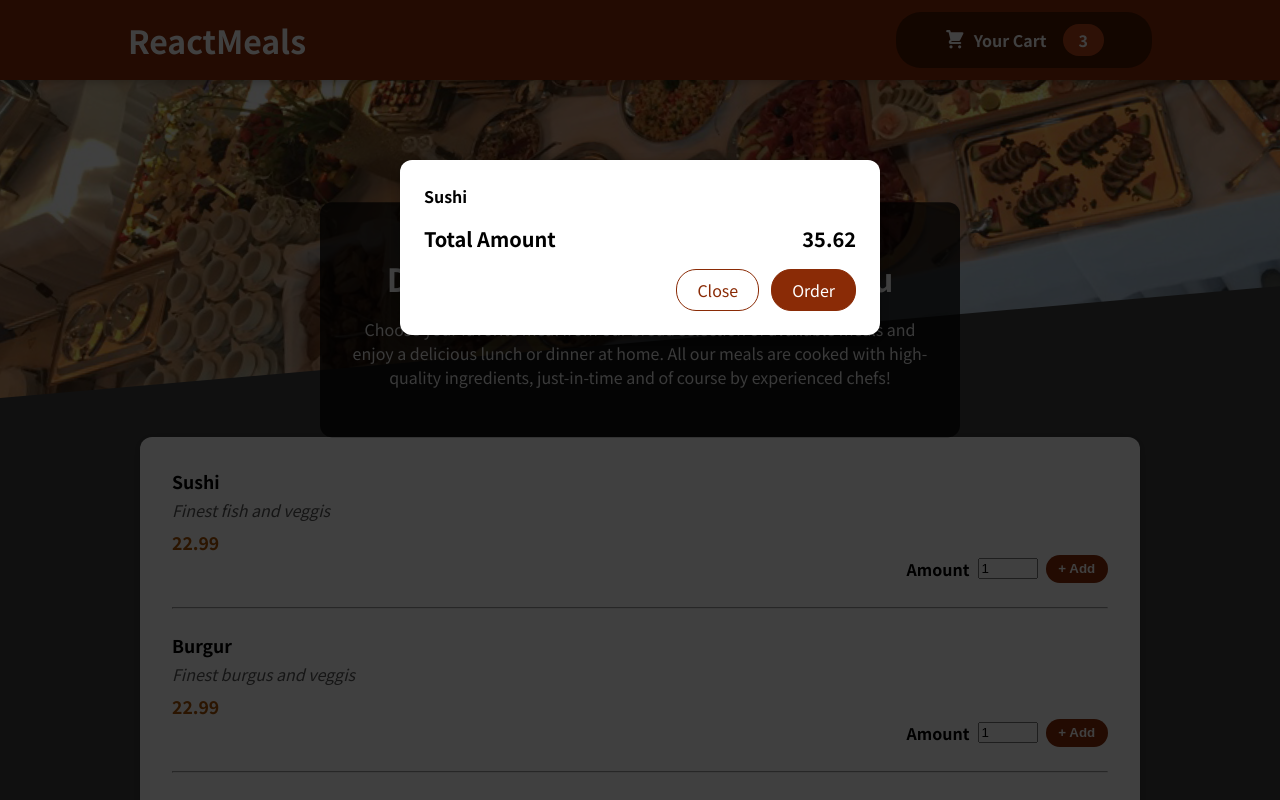
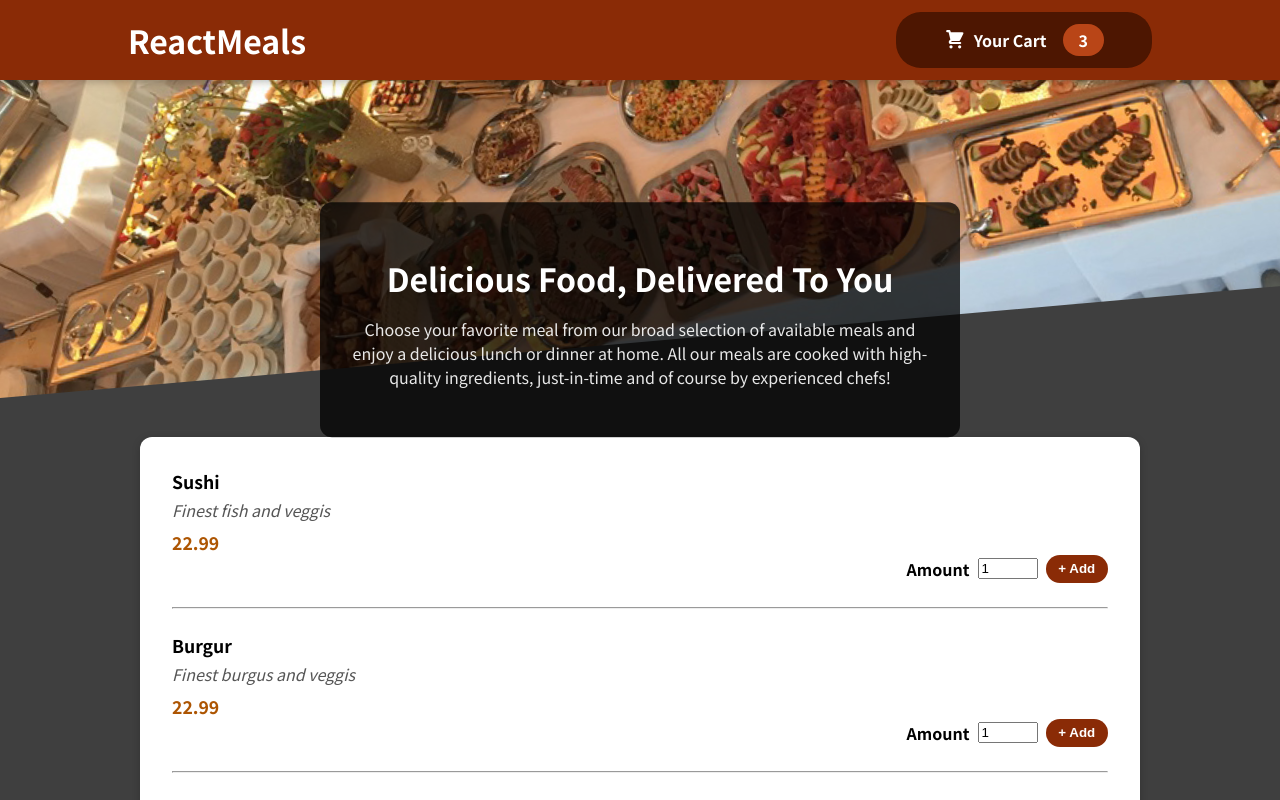
Before and after one commit to KunalSingh2001/01-starting-project, a React (Create React App) app: page / in a window 1280 px wide. Shown: the top 800 px of the page. Built offline with nearby package versions, Linux system fonts and the light colour scheme.

Commit message:
Open Close Order Cart

```diff
--- a/src/App.js
+++ b/src/App.js
@@ -1,12 +1,19 @@
-import React, {Fragment} from "react";
+import React, {Fragment, useState} from "react";
 import Header from "./components/Layout/Header";
 import PopupCart from "./components/Outer/PopupCart";
 
 function App() {
+  const [isShowCart, setIsShowCart] = useState(false);
+  function cartShowHandler(status) {
+    setIsShowCart(status);
+  }
+
   return (
     <Fragment>
-        <Header/>
-        <PopupCart/>
+        <Header onShowCart={cartShowHandler}/>
+        {isShowCart &&
+          <PopupCart onClick={cartShowHandler}/>
+        }
     </Fragment>
   );
 }
--- a/src/components/Layout/Header.js
+++ b/src/components/Layout/Header.js
@@ -6,11 +6,12 @@ import Item from "./Item";
 import Box from "./Box";
 
 const Header = (props) => {
+
   return (
     <Fragment>
       <header className={classes.header}>
         <h1>ReactMeals</h1>
-        <HeaderCartButton />
+        <HeaderCartButton  onClick={() => props.onShowCart(true)} />
       </header>
       <div className={classes["main-image"]}>
         <img src={meals} alt="Delicious food" />
--- a/src/components/Layout/HeaderCartButton.js
+++ b/src/components/Layout/HeaderCartButton.js
@@ -1,7 +1,7 @@
 import CartIcon from "../Cart/CartIcon";
 import classes from "./HeaderCartButton.module.css"
 const HeaderCartButton = props =>    {
-    return <button className={classes.button}>
+    return <button className={classes.button} onClick={props.onClick}>
         <span className={classes.icon}>
             <CartIcon/>
         </span>
--- a/src/components/Outer/PopupCart.js
+++ b/src/components/Outer/PopupCart.js
@@ -2,7 +2,11 @@ import React from "react";
 import classes from "./PopupCart.module.css";
 import ReactDOM from "react-dom";
 
-function PopupCart() {
+function PopupCart(props) {
+    function CartHide() {
+        props.onClick(false);
+    }
+
   const backdrop = (
     <div className={classes["backdrop"]}></div>
   );
@@ -15,7 +19,7 @@ function PopupCart() {
         <span>35.62</span>
       </div>
       <div className={classes["actions"]}>
-        <button className={classes["close"]}>Close</button>
+        <button className={classes["close"]} onClick={CartHide}>Close</button>
         <button className={classes["order"]}>Order</button>
       </div>
     </div>
```
